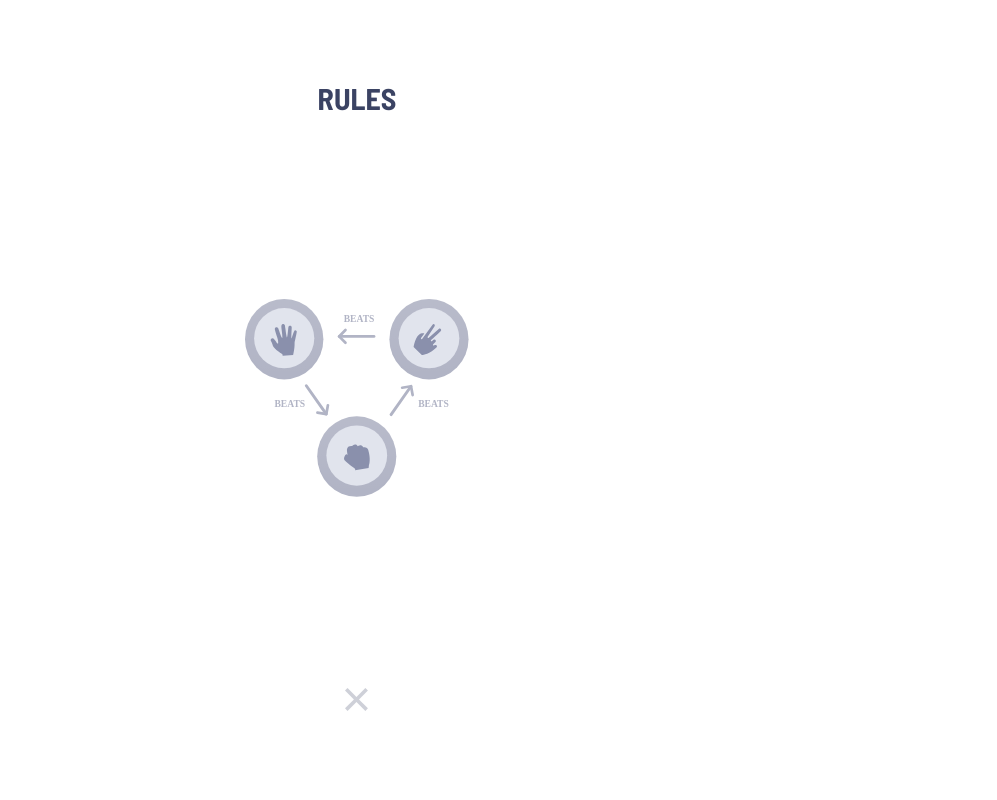
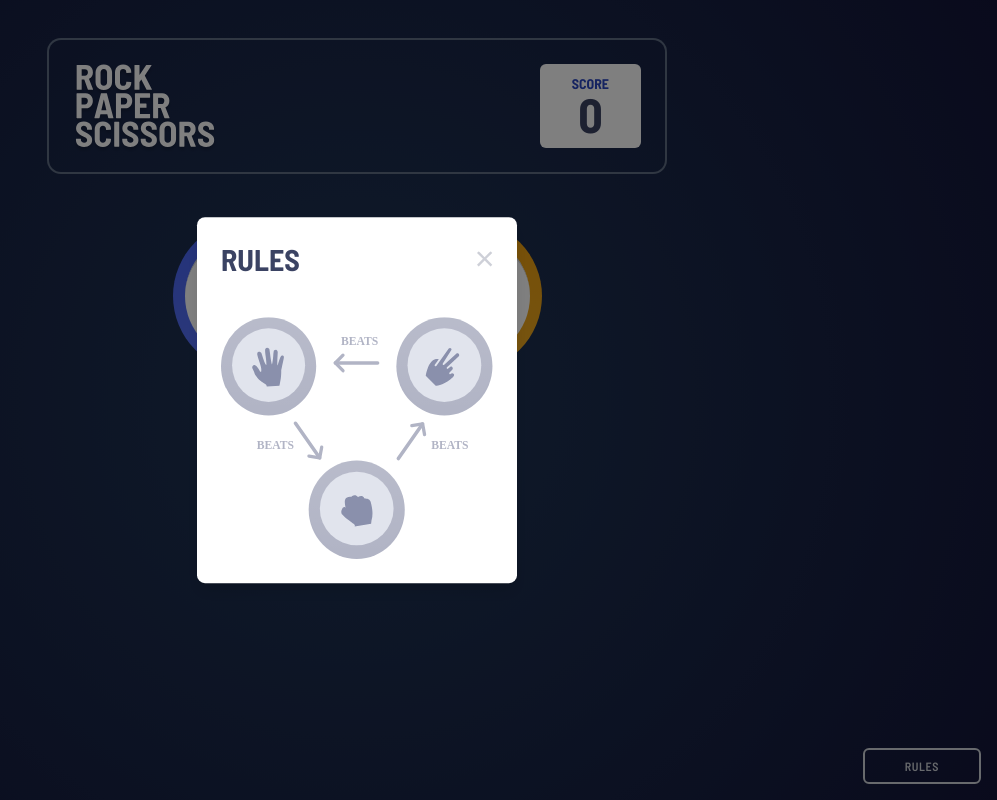
Before and after one commit to boedegoat/rock-paper-scissors, a React (Vite) app: page / in a window 1280 px wide. Both pictures are taken after a click on the button "RULES". Shown: the whole page, without its empty margins (283-1280 px from the left). Built offline with nearby package versions, Linux system fonts and the light colour scheme.

Commit message:
make some desktop version

```diff
--- a/package.json
+++ b/package.json
@@ -7,6 +7,7 @@
     "serve": "vite preview"
   },
   "dependencies": {
+    "@headlessui/react": "^1.4.1",
     "react": "^17.0.0",
     "react-dom": "^17.0.0"
   },
--- a/src/App.jsx
+++ b/src/App.jsx
@@ -8,18 +8,20 @@ const App = () => {
   const [showRules, setShowRules] = useState(false)
 
   return (
-    <div className='bg-main min-h-screen text-white p-7 pb-10 flex flex-col justify-between items-center'>
+    <div className='bg-main'>
+      <div className='mx-auto max-w-2xl min-h-screen text-white p-7 md:py-10 flex flex-col justify-between md:justify-start items-center'>
         <GameProvider>
           <Header />
           <GameBoard />
           <button
             onClick={() => setShowRules(true)}
-          className='uppercase tracking-wider py-2 px-10 border-2 rounded-md text-xs text-gray-300 border-gray-300'
+            className='uppercase tracking-wider py-2 px-10 border-2 rounded-md text-xs text-gray-300 border-gray-300 md:absolute md:bottom-4 md:right-4'
           >
             rules
           </button>
-        {showRules && <Rules setShowRules={setShowRules} />}
+          {showRules && <Rules showRules={showRules} setShowRules={setShowRules} />}
         </GameProvider>
+      </div>
     </div>
   )
 }
--- a/src/components/GameBoard.jsx
+++ b/src/components/GameBoard.jsx
@@ -65,23 +65,23 @@ const GameBoard = () => {
   if (!userFinger) {
     return (
       <div className='relative'>
-        <div className='transform scale-[0.6]'>
+        <div className='transform scale-[0.6] md:scale-[0.8]'>
           <img src={Triangle} alt='triangle' />
         </div>
         <SelectFinger
           finger='paper'
           onClick={() => setUserFinger('paper')}
-          className='cursor-pointer absolute top-0 left-0'
+          className='cursor-pointer absolute top-0 left-0 md:-top-8 md:-left-8'
         />
         <SelectFinger
           finger='scissors'
           onClick={() => setUserFinger('scissors')}
-          className='cursor-pointer absolute top-0 right-0'
+          className='cursor-pointer absolute top-0 right-0 md:-top-8 md:-right-8'
         />
         <SelectFinger
           finger='rock'
           onClick={() => setUserFinger('rock')}
-          className='cursor-pointer absolute bottom-0 left-1/2 transform -translate-x-1/2'
+          className='cursor-pointer absolute bottom-0 md:-bottom-8 left-1/2 transform -translate-x-1/2'
         />
       </div>
     )
--- a/src/components/Header.jsx
+++ b/src/components/Header.jsx
@@ -4,9 +4,9 @@ import Logo from '../assets/images/logo.svg'
 
 const Header = () => {
   return (
-    <header className='self-stretch flex items-center justify-between rounded-md p-3 ring-2 ring-neutral-header'>
-      <div className='w-20 -mb-1'>
-        <img src={Logo} alt='logo' />
+    <header className='self-stretch flex items-center md:items-stretch justify-between rounded-xl p-3 md:p-6 ring-2 ring-neutral-header md:mb-20'>
+      <div className='-mb-1'>
+        <img src={Logo} alt='logo' className='w-20 md:w-36' />
       </div>
       <ScoreBoard />
     </header>
--- a/src/components/Rules.jsx
+++ b/src/components/Rules.jsx
@@ -1,16 +1,27 @@
-import React from 'react'
+import React, { Fragment } from 'react'
 import ImageRules from '../assets/images/image-rules.svg'
 import IconClose from '../assets/images/icon-close.svg'
 
 const Rules = ({ setShowRules }) => {
   return (
-    <div className='fixed flex flex-col justify-between items-center inset-0 bg-white text-center py-20'>
-      <h1 className='text-neutral-dark uppercase font-bold text-3xl'>rules</h1>
-      <img src={ImageRules} alt='image rules' className='w-56 mx-auto' />
-      <button className='p-2' onClick={() => setShowRules(false)}>
-        <img src={IconClose} alt='icon close' className='w-6 h-6' />
-      </button>
-    </div>
+    <Fragment>
+      <div
+        className='hidden md:block fixed inset-0 bg-black bg-opacity-50'
+        onClick={() => setShowRules(false)}
+      ></div>
+      <div className='fixed flex flex-col justify-between items-center bg-white text-center w-full top-0 h-full md:top-1/2 md:-translate-y-1/2 md:left-1/2 md:-translate-x-1/2 md:w-80 md:h-auto px-6 py-20 md:py-6 space-y-10 md:rounded-lg md:shadow-lg'>
+        <h1 className='text-neutral-dark uppercase font-bold text-3xl md:w-full md:flex md:items-center md:justify-between'>
+          rules
+          <button className='hidden md:inline-block' onClick={() => setShowRules(false)}>
+            <img src={IconClose} alt='icon close' className='w-4 h-4' />
+          </button>
+        </h1>
+        <img src={ImageRules} alt='image rules' className='mx-auto md:m-0' />
+        <button className='inline-block md:hidden' onClick={() => setShowRules(false)}>
+          <img src={IconClose} alt='icon close' className='w-6 h-6' />
+        </button>
+      </div>
+    </Fragment>
   )
 }
 
--- a/src/components/ScoreBoard.jsx
+++ b/src/components/ScoreBoard.jsx
@@ -27,10 +27,14 @@ const ScoreBoard = () => {
 
   return (
     <div
-      className={`bg-white flex flex-col items-center justify-center px-5 py-2 rounded-md transition ${scoreEffect} `}
+      className={`bg-white flex flex-col items-center justify-center px-5 py-2 md:px-8 rounded-md transition ${scoreEffect} `}
     >
-      <small className='text-neutral-score uppercase text-[10px] font-bold'>score</small>
-      <big className='text-neutral-dark text-4xl font-bold -mt-1'>{score}</big>
+      <small className='text-neutral-score uppercase text-[10px] md:text-sm font-bold'>
+        score
+      </small>
+      <big className='text-neutral-dark text-4xl md:text-5xl font-bold -mt-1'>
+        {score}
+      </big>
     </div>
   )
 }
--- a/src/components/SelectFinger.jsx
+++ b/src/components/SelectFinger.jsx
@@ -35,12 +35,13 @@ const SelectFinger = ({ finger, className, ...props }) => {
     <div className={`p-3 rounded-full w-max ${bg} ${className}`} {...props}>
       <div
         className={`
-      ${finger ? 'bg-white' : 'bg-neutral-dark'}
-       p-3 rounded-full w-20 h-20 flex items-center
-       ${finger && 'border-t-4 border-gray-300'}
-       justify-center`}
+          ${finger ? 'bg-white' : 'bg-neutral-dark'}
+          p-3 rounded-full w-20 h-20 md:w-32 md:h-32 flex items-center
+          ${finger && 'border-t-4 border-gray-300'}
+          justify-center
+        `}
       >
-        <img src={Icon} alt={alt} className='w-10' />
+        <img src={Icon} alt={alt} className='w-10 md:w-14' />
       </div>
     </div>
   )
```
Also changed, not shown: 1 other file (tests, documents, lock files or other folders). Lines whose indentation alone changed are shown as unchanged.
